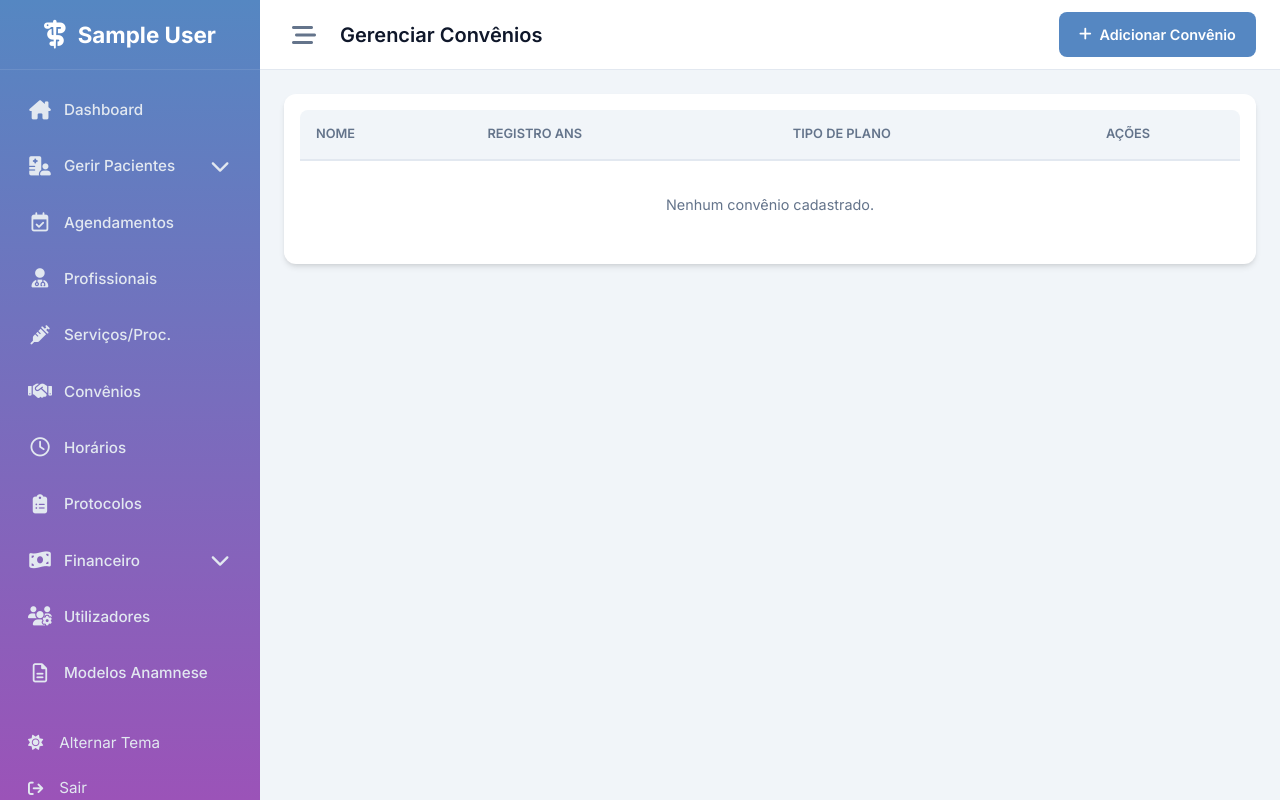
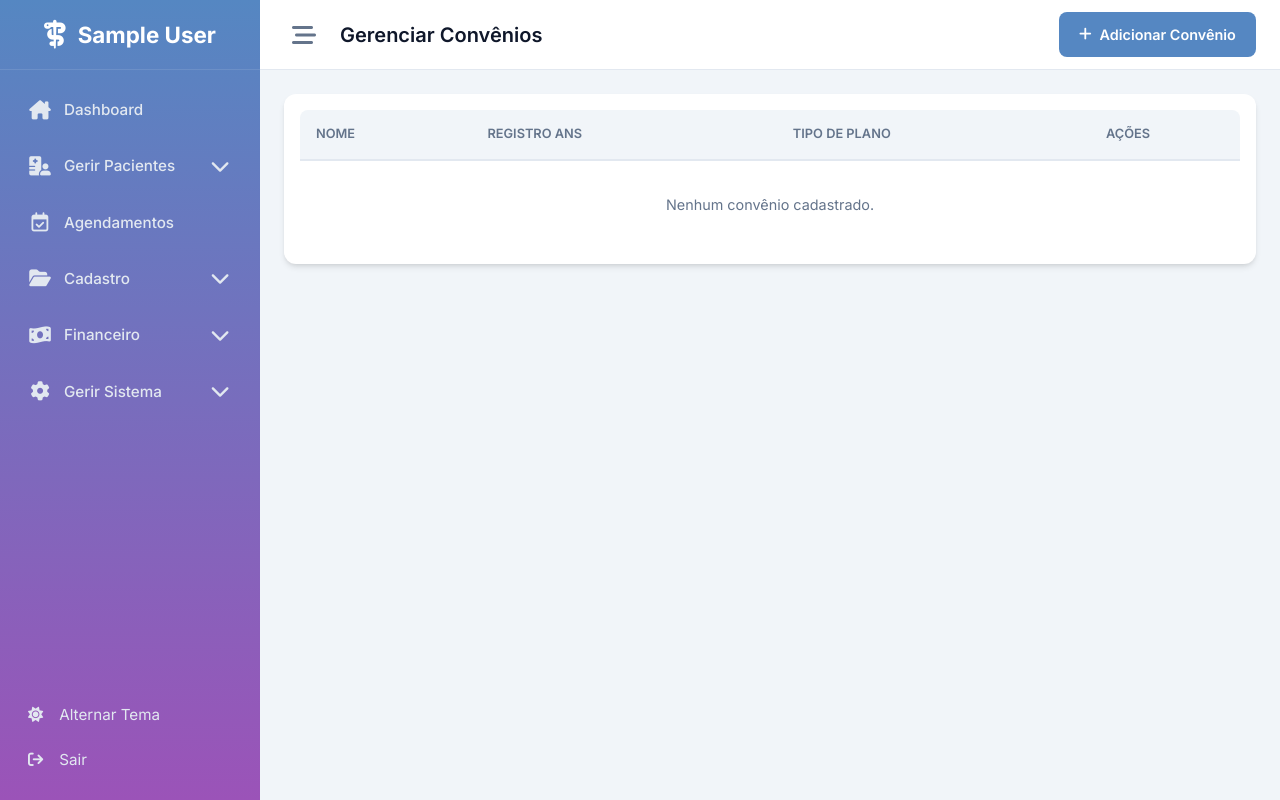
Before and after one commit to EltonLopezzs/GIDH-Clinicas, a Flask app: template templates/convenios.html in a window 1280 px wide. Run offline with Flask 3, Linux system fonts and the light colour scheme; the template is opened without the code that fills it, so the values that code supplies are empty; the visitor is signed in with stand-in values (Sample User, id 1).

Commit message:
Alterado a barra de navegação

```diff
--- a/templates/Nav.html
+++ b/templates/Nav.html
@@ -63,50 +63,42 @@
         </li>
 
         {% if session.user_role == 'admin' %}
-        <li class="{% if request.endpoint == 'listar_profissionais' %}active{% endif %}">
-          <a href="{{ url_for('listar_profissionais') }}" title="Profissionais">
+        {# NOVO: Cadastro #}
+        <li class="has-submenu {% if request.endpoint in ['listar_servicos_procedimentos', 'listar_convenios', 'protocols.list_protocols', 'listar_modelos_anamnese', 'listar_profissionais'] %}open{% endif %}">
+          <a href="#" class="submenu-toggle" title="Cadastro">
             <div class="submenu-toggle-content">
-              <i class="fa-solid fa-user-doctor"></i>
-              <span>Profissionais</span>
+              <i class="fa-solid fa-folder-open"></i> {# Ícone para Cadastro #}
+              <span>Cadastro</span>
             </div>
+            <i class="fa-solid fa-chevron-down submenu-arrow"></i>
           </a>
-        </li>
-
-        <li class="{% if request.endpoint == 'listar_servicos_procedimentos' %}active{% endif %}">
-          <a href="{{ url_for('listar_servicos_procedimentos') }}" title="Serviços/Procedimentos">
-            <div class="submenu-toggle-content">
-              <i class="fa-solid fa-syringe"></i>
-              <span>Serviços/Proc.</span>
-            </div>
-          </a>
-        </li>
-
-        <li class="{% if request.endpoint == 'listar_convenios' %}active{% endif %}">
-          <a href="{{ url_for('listar_convenios') }}" title="Convênios">
-            <div class="submenu-toggle-content">
-              <i class="fa-solid fa-handshake"></i>
-              <span>Convênios</span>
-            </div>
-          </a>
-        </li>
-
-        <li class="{% if request.endpoint == 'listar_horarios' %}active{% endif %}">
-          <a href="{{ url_for('listar_horarios') }}" title="Horários">
-            <div class="submenu-toggle-content">
-              <i class="fa-regular fa-clock"></i>
-              <span>Horários</span>
-            </div>
-          </a>
-        </li>
-
-        {# NOVO: Link para Protocolos #}
-        <li class="{% if request.endpoint == 'protocols.list_protocols' %}active{% endif %}">
-          <a href="{{ url_for('protocols.list_protocols') }}" title="Protocolos">
-            <div class="submenu-toggle-content">
-              <i class="fa-solid fa-clipboard-list"></i>
-              <span>Protocolos</span>
-            </div>
-          </a>
+          <ul class="submenu">
+            <li class="{% if request.endpoint == 'listar_servicos_procedimentos' %}active{% endif %}">
+              <a href="{{ url_for('listar_servicos_procedimentos') }}" title="Serviços/Procedimentos">
+                <span>Serviços</span>
+              </a>
+            </li>
+            <li class="{% if request.endpoint == 'listar_convenios' %}active{% endif %}">
+              <a href="{{ url_for('listar_convenios') }}" title="Convênios">
+                <span>Convênios</span>
+              </a>
+            </li>
+            <li class="{% if request.endpoint == 'protocols.list_protocols' %}active{% endif %}">
+              <a href="{{ url_for('protocols.list_protocols') }}" title="Protocolos">
+                <span>Protocolos</span>
+              </a>
+            </li>
+            <li class="{% if request.endpoint == 'listar_modelos_anamnese' %}active{% endif %}">
+              <a href="{{ url_for('listar_modelos_anamnese') }}" title="Modelos Anamnese">
+                <span>Modelos Anamnese</span>
+              </a>
+            </li>
+            <li class="{% if request.endpoint == 'listar_profissionais' %}active{% endif %}">
+              <a href="{{ url_for('listar_profissionais') }}" title="Profissionais">
+                <span>Profissionais</span>
+              </a>
+            </li>
+          </ul>
         </li>
 
         <li class="has-submenu {% if request.endpoint in ['listar_contas_a_pagar', 'listar_estoque', 'patrimonio.listar_patrimonio'] %}open{% endif %}">
@@ -142,22 +134,27 @@
 
         </li>
 
-        <li class="{% if request.endpoint == 'listar_usuarios' %}active{% endif %}">
-          <a href="{{ url_for('listar_usuarios') }}" title="Utilizadores">
+        {# NOVO: Gerir Sistema #}
+        <li class="has-submenu {% if request.endpoint in ['listar_horarios', 'listar_usuarios'] %}open{% endif %}">
+          <a href="#" class="submenu-toggle" title="Gerir Sistema">
             <div class="submenu-toggle-content">
-              <i class="fa-solid fa-users-gear"></i>
-              <span>Utilizadores</span>
+              <i class="fa-solid fa-gear"></i> {# Ícone para Gerir Sistema #}
+              <span>Gerir Sistema</span>
             </div>
+            <i class="fa-solid fa-chevron-down submenu-arrow"></i>
           </a>
-        </li>
-
-        <li class="{% if request.endpoint == 'listar_modelos_anamnese' %}active{% endif %}">
-          <a href="{{ url_for('listar_modelos_anamnese') }}" title="Modelos Anamnese">
-            <div class="submenu-toggle-content">
-              <i class="fa-regular fa-file-lines"></i>
-              <span>Modelos Anamnese</span>
-            </div>
-          </a>
+          <ul class="submenu">
+            <li class="{% if request.endpoint == 'listar_horarios' %}active{% endif %}">
+              <a href="{{ url_for('listar_horarios') }}" title="Horários">
+                <span>Horários</span>
+              </a>
+            </li>
+            <li class="{% if request.endpoint == 'listar_usuarios' %}active{% endif %}">
+              <a href="{{ url_for('listar_usuarios') }}" title="Utilizadores">
+                <span>Utilizadores</span>
+              </a>
+            </li>
+          </ul>
         </li>
 
         {% endif %}
```
